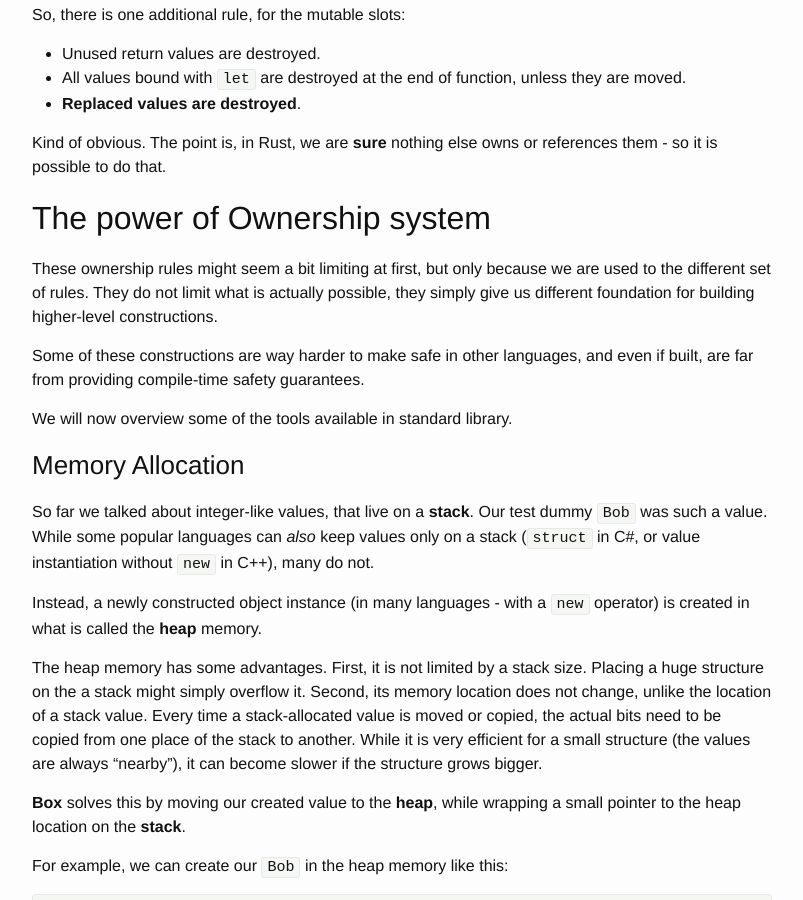
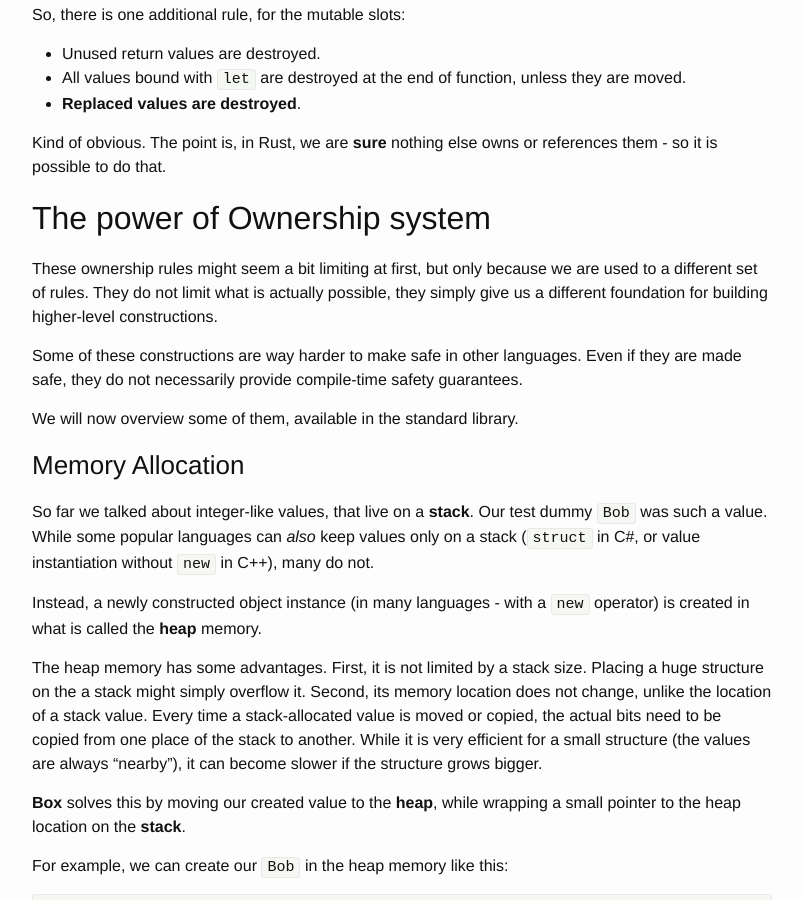
Before and after one commit to Nercury/Nercury.github.io, a Jekyll site: the page built from _posts/2015-01-19-ownership.markdown, in a window 1280 px wide and 900 px high, scrolled down 7148 px. Shown: the whole window, without its empty margins (238-1041 px from the left). Built offline with Jekyll 4.4.1, drawn with Linux system fonts in a browser that asks for light colours; nearby versions of some CDN libraries.

Commit message:
Grammar fixes.

```diff
--- a/_posts/2015-01-19-ownership.markdown
+++ b/_posts/2015-01-19-ownership.markdown
@@ -382,15 +382,15 @@ do that.
 ## The power of Ownership system
 
 These ownership rules might seem a bit limiting at first, but
-only because we are used to the different set of rules. They
-do not limit what is actually possible, they simply give us
+only because we are used to a different set of rules. They
+do not limit what is actually possible, they simply give us a
 different foundation for building higher-level constructions.
 
 Some of these constructions are way harder to make safe in other
-languages, and even if built, are far from providing compile-time
-safety guarantees.
+languages. Even if they are made safe, they do not necessarily
+provide compile-time safety guarantees.
 
-We will now overview some of the tools available in standard library.
+We will now overview some of them, available in the standard library.
 
 ### Memory Allocation
 
```
